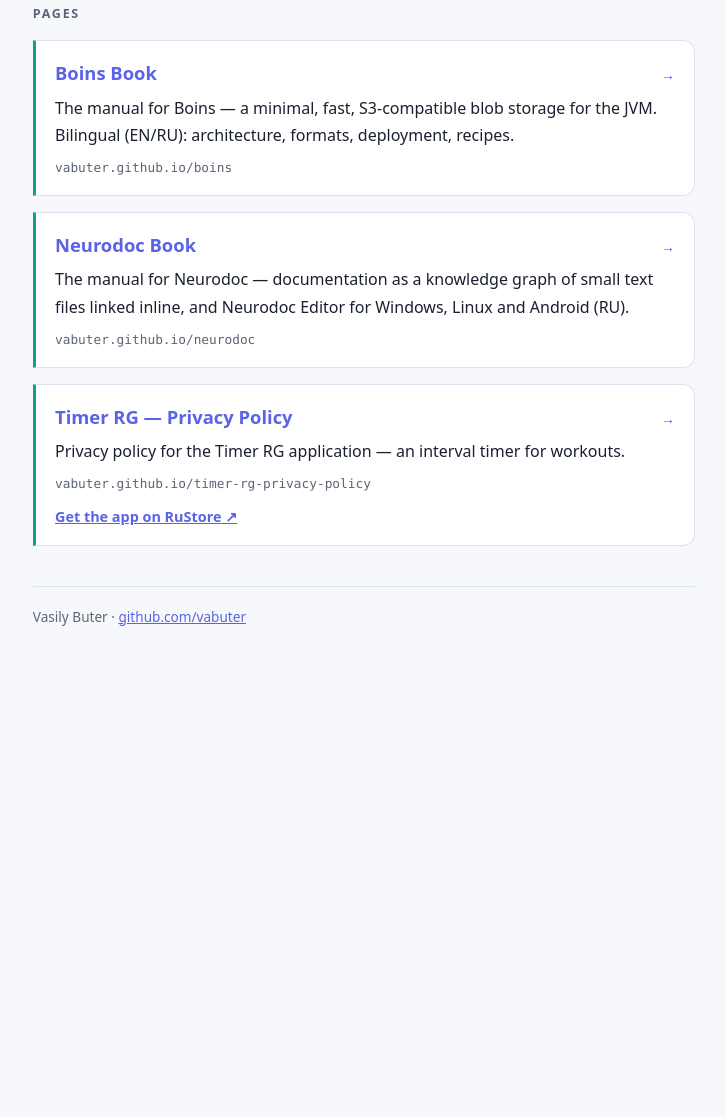
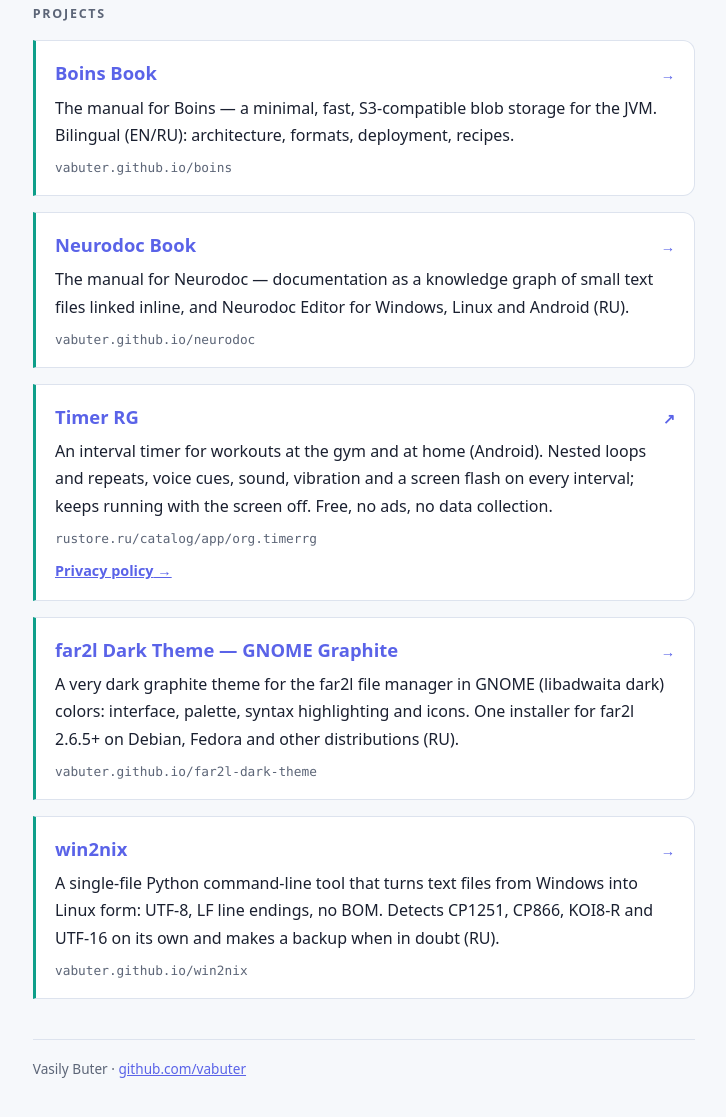
Before and after one commit to vabuter/vabuter.github.io, a plain HTML site: page index.html in a window 1280 px wide. Shown: the part 163-1280 px from the top of the page, without its empty margins (276-1002 px from the left). Before the commit the page ends 855 px from the top, so only its background shows below. Drawn offline with Linux system fonts and the light colour scheme.

Commit message:
Rework Timer RG card around the app; add far2l theme and win2nix cards
Co-Authored-By: Claude Sonnet 5.5 <noreply@anthropic.com>

```diff
--- a/index.html
+++ b/index.html
@@ -115,7 +115,7 @@
   </div>
 </header>
 
-<p class="label"><span data-l="en">Pages</span><span data-l="ru">Страницы</span></p>
+<p class="label"><span data-l="en">Projects</span><span data-l="ru">Проекты</span></p>
 <div class="cards">
 
   <a class="card" href="https://vabuter.github.io/boins/">
@@ -139,11 +139,41 @@
   </a>
 
   <div class="card">
-    <p class="card-title"><a class="card-link" href="https://vabuter.github.io/timer-rg-privacy-policy/"><span data-l="en">Timer RG — Privacy Policy</span><span data-l="ru">Timer RG — политика конфиденциальности</span></a> <span class="arrow">→</span></p>
-    <p class="card-desc"><span data-l="en">Privacy policy for the Timer RG application — an interval timer for workouts.</span><span data-l="ru">Политика конфиденциальности приложения Timer RG — интервального таймера для тренировок.</span></p>
-    <p class="card-url">vabuter.github.io/timer-rg-privacy-policy</p>
-    <p class="card-store"><a href="https://www.rustore.ru/catalog/app/org.timerrg"><span data-l="en">Get the app on RuStore</span><span data-l="ru">Скачать приложение в RuStore</span> ↗</a></p>
+    <p class="card-title"><a class="card-link" href="https://www.rustore.ru/catalog/app/org.timerrg">Timer RG</a> <span class="arrow">↗</span></p>
+    <p class="card-desc">
+      <span data-l="en">An interval timer for workouts at the gym and at home (Android). Nested loops and
+      repeats, voice cues, sound, vibration and a screen flash on every interval; keeps running with the
+      screen off. Free, no ads, no data collection.</span>
+      <span data-l="ru">Интервальный таймер для тренировок в зале и дома (Android). Вложенные циклы и повторы,
+      голосовые подсказки, звук, вибрация и вспышка экрана на каждом интервале; работает при выключенном
+      экране. Бесплатно, без рекламы и сбора данных.</span></p>
+    <p class="card-url">rustore.ru/catalog/app/org.timerrg</p>
+    <p class="card-store"><a href="https://vabuter.github.io/timer-rg-privacy-policy/"><span data-l="en">Privacy policy</span><span data-l="ru">Политика конфиденциальности</span> →</a></p>
   </div>
+
+  <a class="card" href="https://vabuter.github.io/far2l-dark-theme/">
+    <p class="card-title"><span data-l="en">far2l Dark Theme — GNOME Graphite</span><span data-l="ru">Тёмная тема far2l — GNOME Graphite</span> <span class="arrow">→</span></p>
+    <p class="card-desc">
+      <span data-l="en">A very dark graphite theme for the far2l file manager in GNOME (libadwaita dark) colors:
+      interface, palette, syntax highlighting and icons. One installer for far2l 2.6.5+ on Debian, Fedora
+      and other distributions (RU).</span>
+      <span data-l="ru">Очень тёмная графитовая тема для файлового менеджера far2l в цветах GNOME: интерфейс,
+      палитра, подсветка синтаксиса и иконки. Один установщик для far2l 2.6.5+ в Debian, Fedora и других
+      дистрибутивах.</span></p>
+    <p class="card-url">vabuter.github.io/far2l-dark-theme</p>
+  </a>
+
+  <a class="card" href="https://vabuter.github.io/win2nix/">
+    <p class="card-title">win2nix <span class="arrow">→</span></p>
+    <p class="card-desc">
+      <span data-l="en">A single-file Python command-line tool that turns text files from Windows into Linux
+      form: UTF-8, LF line endings, no BOM. Detects CP1251, CP866, KOI8-R and UTF-16 on its own and makes a
+      backup when in doubt (RU).</span>
+      <span data-l="ru">Утилита командной строки в одном файле на Python: приводит текстовые файлы из Windows
+      к виду Linux — UTF-8, переводы строк LF, без BOM. Сама определяет кодировку (CP1251, CP866, KOI8-R,
+      UTF-16), при сомнении делает резервную копию.</span></p>
+    <p class="card-url">vabuter.github.io/win2nix</p>
+  </a>
 
 </div>
 
```
